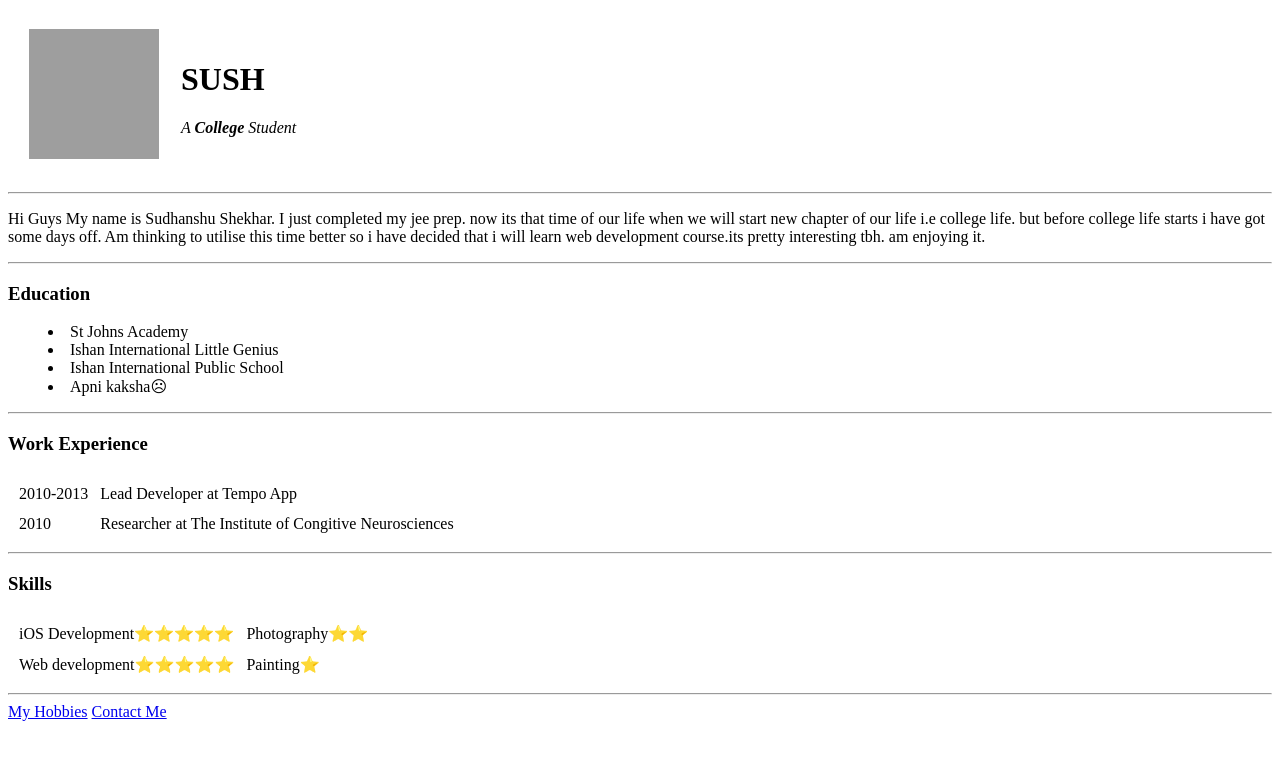
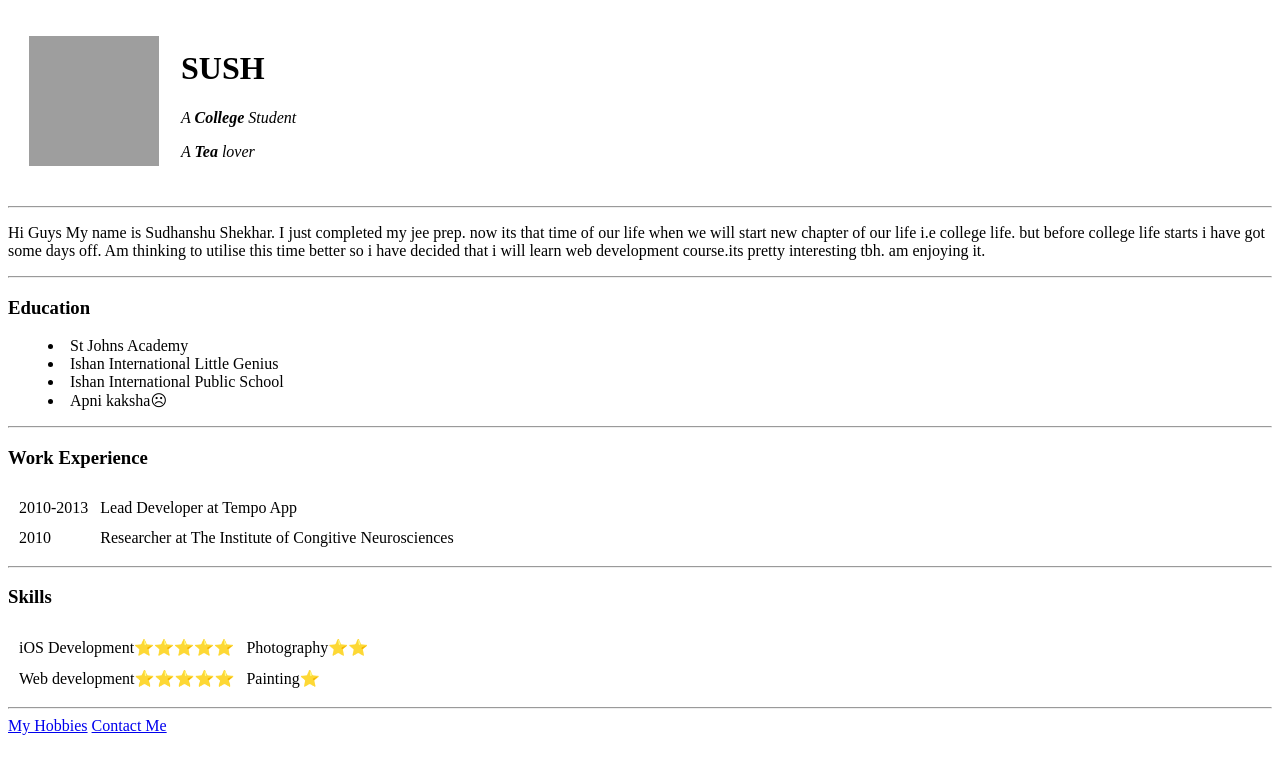
Before and after one commit to sudhanshushekharr/cv, a plain HTML site: page index.html in a window 1280 px wide. Drawn offline with Linux system fonts and the light colour scheme; grey boxes are pictures that could not be loaded.

Commit message:
Add files via upload

```diff
--- a/index.html
+++ b/index.html
@@ -14,6 +14,7 @@
         <h1>SUSH</h1>
 
         <p><em>A <strong>College</strong> Student</em></p>
+        <p><em>A <strong>Tea</strong></strong> lover</em></p>
       </td>
     </tr>
   </table>
```
